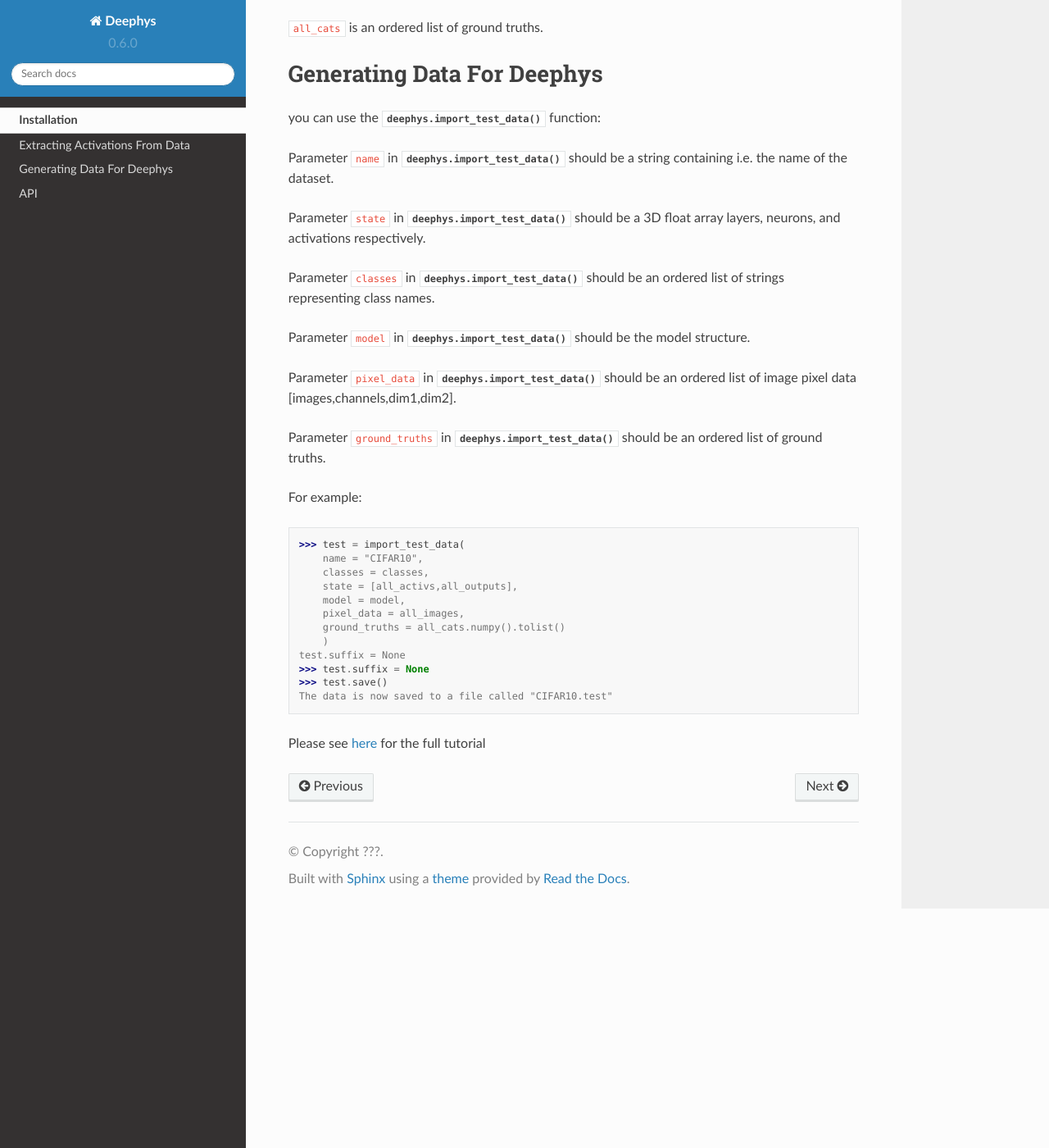
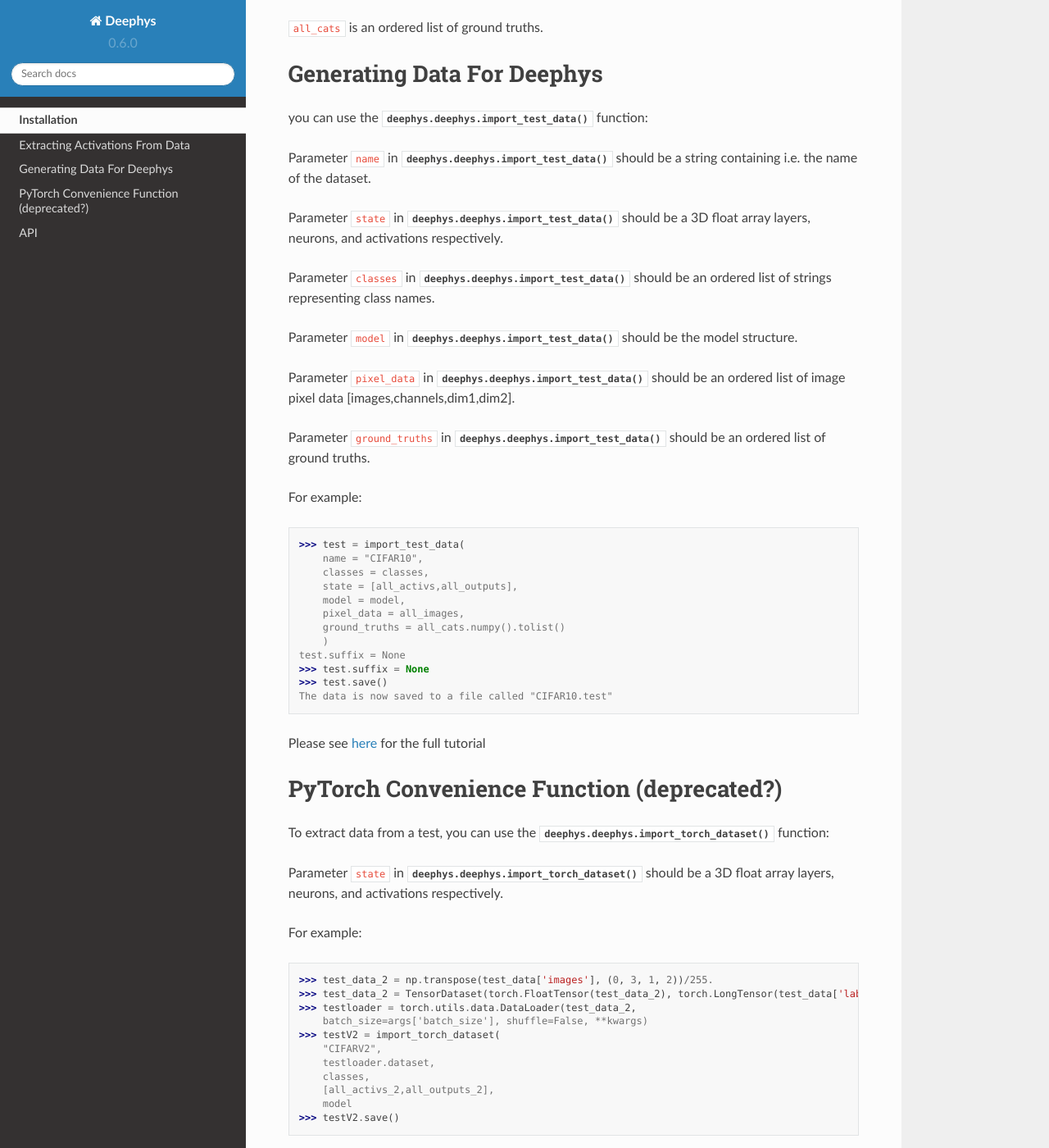
Before and after one commit to mjgroth/deephys, a Sphinx documentation site: the page built from docs/source/usage.rst, in a window 1280 px wide and 1400 px high, scrolled down 721 px. Shown: the whole window at 82% size. Built offline with Sphinx 7.4.7 and the Read the Docs theme 2.0.0, drawn with Linux system fonts in a browser that asks for light colours.

Commit message:
autocommit

```diff
--- a/docs/source/usage.rst
+++ b/docs/source/usage.rst
@@ -15,7 +15,7 @@ To use Deephys, first install it using pip:
 Extracting Activations From Data
 --------------------------------
 
-To extract data from a test, please see the steps provided `here <https://colab.research.google.com/drive/1vOfau2lS004ilX6aIAASMKhFnzfi3uQ-#scrollTo=Ky2zpklwpN1W>`_
+To extract data from a test, please see the steps provided `here <https://colab.research.google.com/github/mjgroth/deephys-aio/blob/master/Python_Tutorial.ipynb>`_
 
 Here ``act_extract`` function takes dataloader and model as parameters. For example:
 
@@ -31,19 +31,19 @@ Here ``all_activs`` is the 2D float array of neurons and activations of the penu
 
 Generating Data For Deephys
 ---------------------------
-you can use the :py:func:`deephys.import_test_data` function:
+you can use the :py:func:`deephys.deephys.import_test_data` function:
 
-Parameter ``name`` in :func:`deephys.import_test_data` should be a string containing i.e. the name of the dataset.
+Parameter ``name`` in :func:`deephys.deephys.import_test_data` should be a string containing i.e. the name of the dataset.
 
-Parameter ``state`` in :func:`deephys.import_test_data` should be a 3D float array layers, neurons, and activations respectively.
+Parameter ``state`` in :func:`deephys.deephys.import_test_data` should be a 3D float array layers, neurons, and activations respectively.
 
-Parameter ``classes`` in :func:`deephys.import_test_data` should be an ordered list of strings representing class names.
+Parameter ``classes`` in :func:`deephys.deephys.import_test_data` should be an ordered list of strings representing class names.
 
-Parameter ``model`` in :func:`deephys.import_test_data` should be the model structure.
+Parameter ``model`` in :func:`deephys.deephys.import_test_data` should be the model structure.
 
-Parameter ``pixel_data`` in :func:`deephys.import_test_data` should be an ordered list of image pixel data [images,channels,dim1,dim2].
+Parameter ``pixel_data`` in :func:`deephys.deephys.import_test_data` should be an ordered list of image pixel data [images,channels,dim1,dim2].
 
-Parameter ``ground_truths`` in :func:`deephys.import_test_data` should be an ordered list of ground truths.
+Parameter ``ground_truths`` in :func:`deephys.deephys.import_test_data` should be an ordered list of ground truths.
 
 For example:
 
@@ -61,3 +61,26 @@ test.suffix = None
 The data is now saved to a file called "CIFAR10.test"
 
 Please see `here <https://github.com/mjgroth/deephys-aio/blob/master/Python_Tutorial.ipynb>`_ for the full tutorial
+
+
+PyTorch Convenience Function (deprecated?)
+---------------------------
+
+To extract data from a test,
+you can use the :py:func:`deephys.deephys.import_torch_dataset` function:
+
+Parameter ``state`` in :func:`deephys.deephys.import_torch_dataset` should be a 3D float array layers, neurons, and activations respectively.
+
+For example:
+
+>>> test_data_2 = np.transpose(test_data['images'], (0, 3, 1, 2))/255.
+>>> test_data_2 = TensorDataset(torch.FloatTensor(test_data_2), torch.LongTensor(test_data['labels']))
+>>> testloader = torch.utils.data.DataLoader(test_data_2,
+    batch_size=args['batch_size'], shuffle=False, **kwargs)
+>>> testV2 = import_torch_dataset(
+    "CIFARV2",
+    testloader.dataset,
+    classes,
+    [all_activs_2,all_outputs_2],
+    model
+>>> testV2.save()
```
